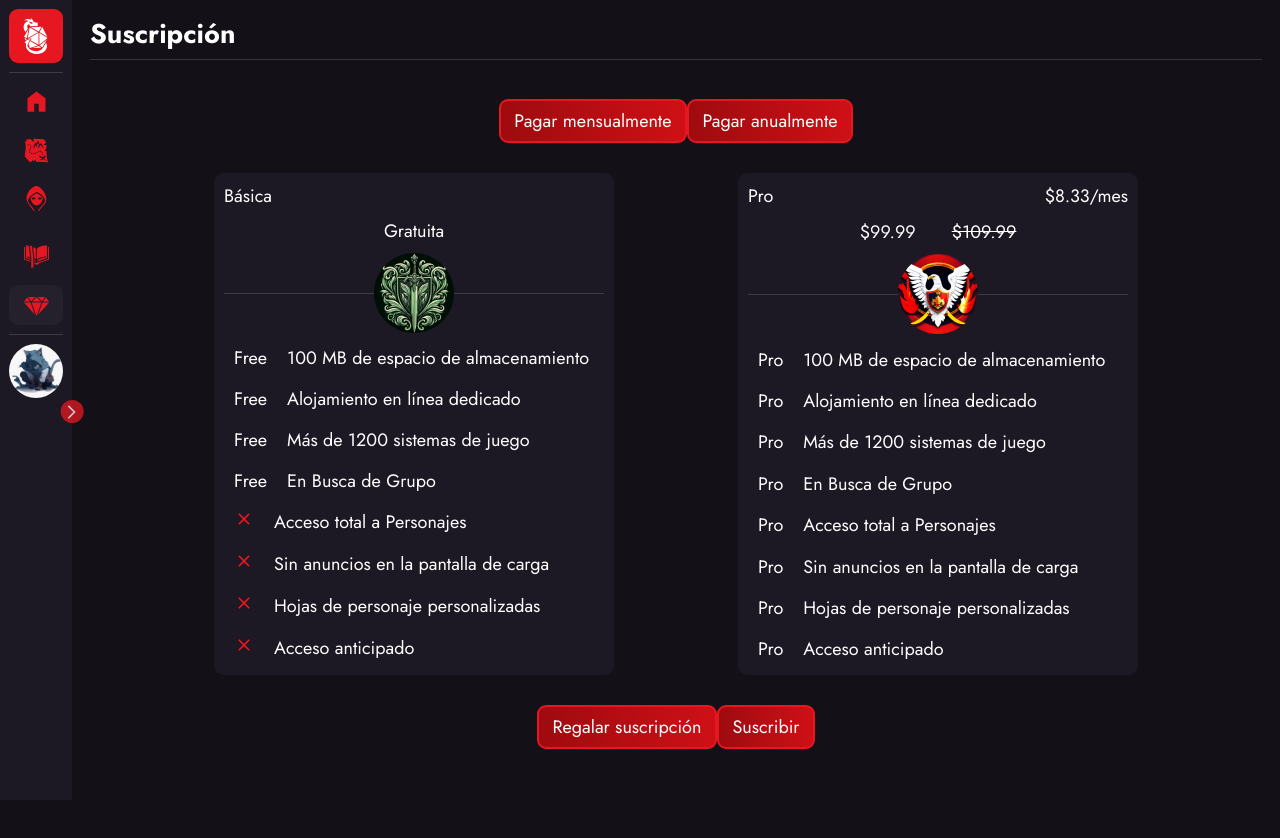
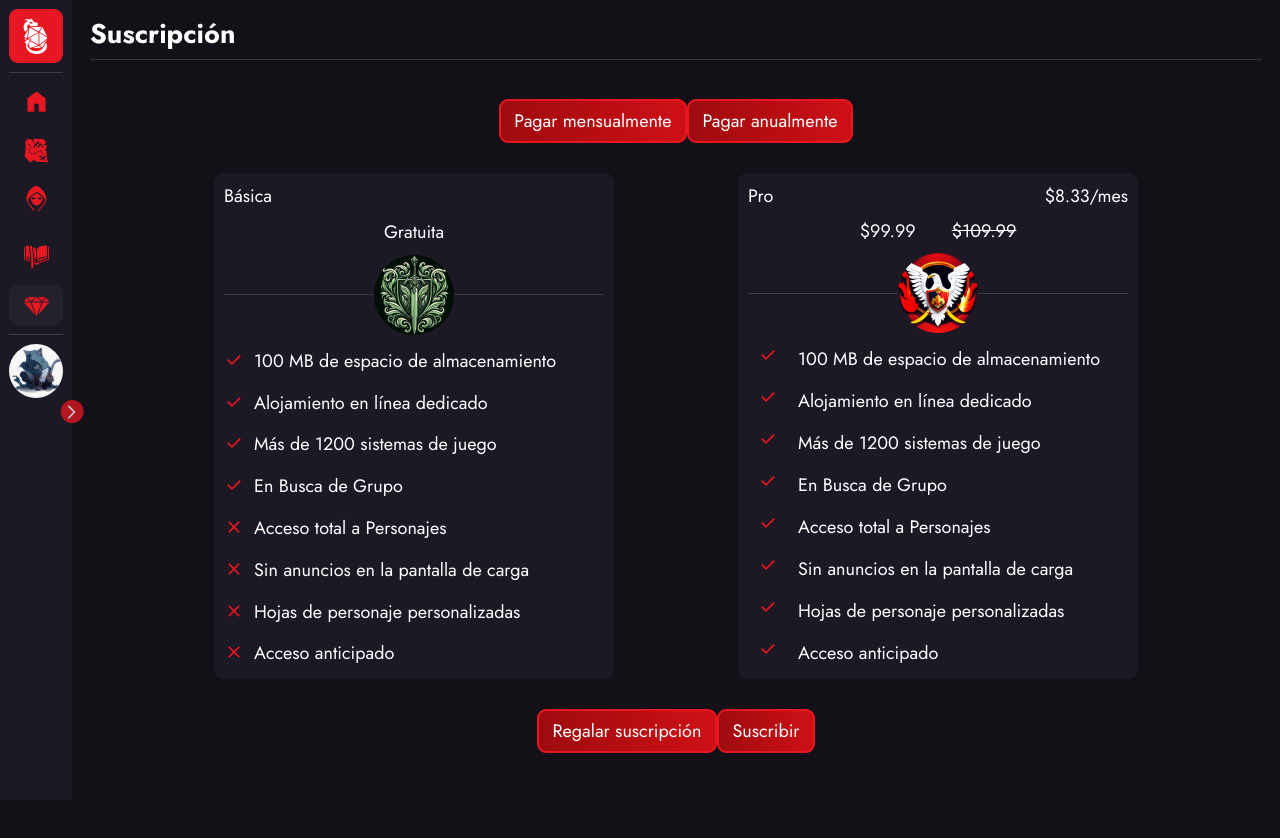
Before and after one commit to proyecto-dnd/frontend, a Next.js app: page /suscription in a window 1280 px wide. Shown: the top 838 px of the page. Built offline with nearby package versions, Linux system fonts and the light colour scheme; sample sign-in values are in the browser's storage.

Commit message:
Incorporo los iconos las card

```diff
--- a/src/app/(home)/suscription/page.module.css
+++ b/src/app/(home)/suscription/page.module.css
@@ -75,6 +75,9 @@
 .invite {
     padding: 3px 10px;
 }
+.inviteIcon {
+    color: green;
+}
 
 .btn {
     display: flex;
@@ -117,9 +120,10 @@
 
 .item {
     display: flex;
+    align-items: flex-end;
 }
 
-.pro {
+.proTitle {
     display: flex;
     justify-content: space-between;
 }
--- a/src/app/(home)/suscription/page.tsx
+++ b/src/app/(home)/suscription/page.tsx
@@ -8,6 +8,7 @@ import Down from "@/components/icons/ui/Down";
 import Button from "@/components/common/buttons/Button";
 import Image from "next/image";
 import Close from "@/components/icons/ui/Close";
+import Done from "@/components/icons/ui/Done";
 
 const Suscription = () => {
 
@@ -26,22 +27,22 @@ const Suscription = () => {
     const listSuscriptionFree = [
         {
             id: 1,
-            icon: "Free",
+            icon:  <Done size={"20px"}/>,
             text: "100 MB de espacio de almacenamiento",
         },
         {
             id: 2,
-            icon: "Free",
+            icon:  <Done size={"20px"}/>,
             text: "Alojamiento en línea dedicado",
         },
         {
             id: 3,
-            icon: "Free",
+            icon:  <Done size={"20px"}/>,
             text: "Más de 1200 sistemas de juego",
         },
         {
             id: 4,
-            icon: "Free",
+            icon:  <Done size={"20px"}/>,
             text: "En Busca de Grupo",
         },
         {
@@ -69,42 +70,42 @@ const Suscription = () => {
     const listSuscriptionPro = [
         {
             id: 1,
-            icon: "Pro",
+            icon:  <Done size={"20px"}/>,
             text: "100 MB de espacio de almacenamiento",
         },
         {
             id: 2,
-            icon: "Pro",
+            icon:  <Done size={"20px"}/>,
             text: "Alojamiento en línea dedicado",
         },
         {
             id: 3,
-            icon: "Pro",
+            icon:  <Done size={"20px"}/>,
             text: "Más de 1200 sistemas de juego",
         },
         {
             id: 4,
-            icon: "Pro",
+            icon:  <Done size={"20px"}/>,
             text: "En Busca de Grupo",
         },
         {
             id: 5,
-            icon: "Pro",
+            icon:  <Done size={"20px"}/>,
             text: "Acceso total a Personajes",
         },
         {
             id: 6,
-            icon: "Pro",
+            icon:  <Done size={"20px"}/>,
             text: "Sin anuncios en la pantalla de carga",
         },
         {
             id: 7,
-            icon: "Pro",
+            icon:  <Done size={"20px"}/>,
             text: "Hojas de personaje personalizadas",
         },
         {
             id: 8,
-            icon: "Pro",
+            icon:  <Done size={"20px"}/>,
             text: "Acceso anticipado",
         },
 
@@ -147,13 +148,13 @@ const Suscription = () => {
                         </div>
                         {listSuscriptionFree.map((item, index) => (
                             <div key={index} className={styles.item}>
-                                <div className={styles.invite}>{item.icon} </div>
+                                <div className={styles.inviteIcon}>{item.icon} </div>
                                 <div className={styles.invite}>{item.text} </div>
                             </div>
                         ))}
                     </div>
                     <div className={styles.tarjet}>
-                        <div className={styles.pro}>
+                        <div className={styles.proTitle}>
                             <p className={styles.p}>
                                 Pro
                             </p>
```
